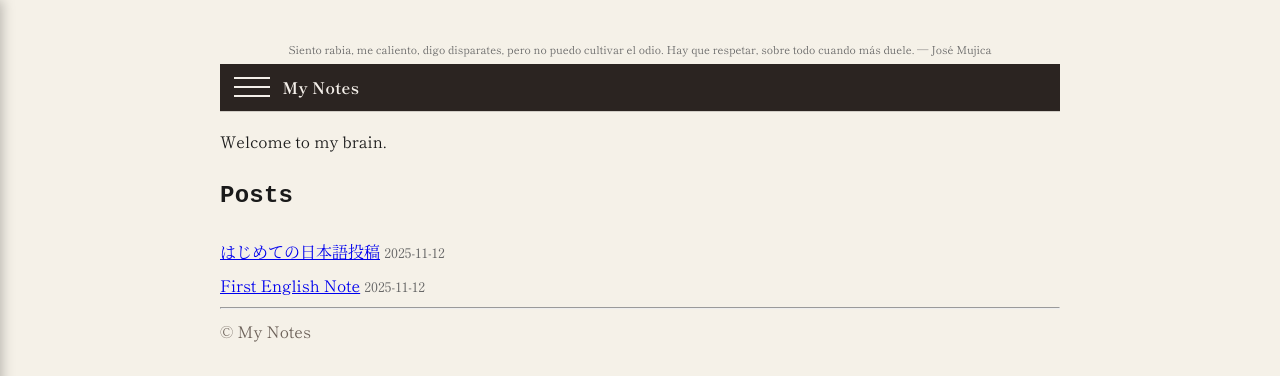
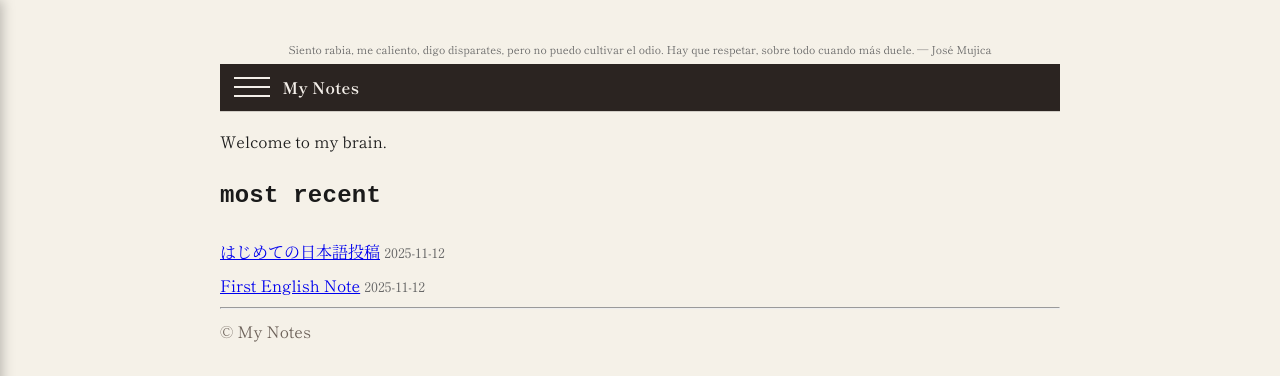
Before and after one commit to tsuredurenarumamani/notes, a Jekyll site: the page built from index.md, in a window 1280 px wide. Shown: the top 376 px of the page. Built offline with Jekyll 4.4.1, drawn with Linux system fonts in a browser that asks for light colours; some web fonts are replaced.

Commit message:
Update index.md

```diff
--- a/index.md
+++ b/index.md
@@ -5,7 +5,7 @@ title: 徒然なるままに
 
 Welcome to my brain.
 
-## Posts
+## most recent
 {% for post in site.posts %}
 <p>
   <a href="{{ post.url | relative_url }}">{{ post.title }}</a>
```
